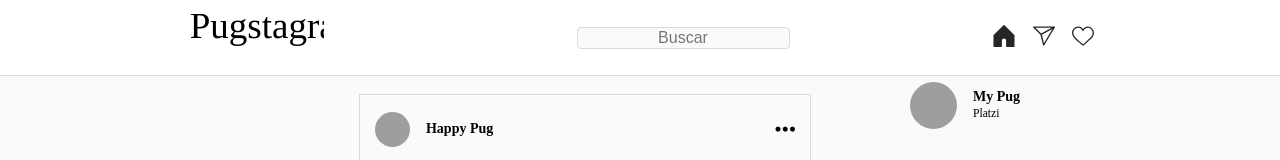
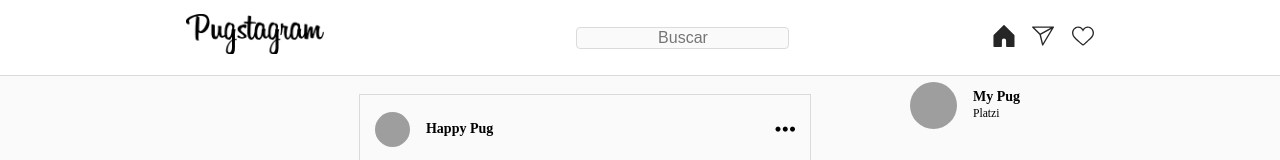
Before and after one commit to gndx/pugstagram, a website: page src/index.html in a window 1280 px wide. Shown: the top 160 px of the page. Drawn offline with Linux system fonts and the light colour scheme; grey boxes are pictures that could not be loaded.

Commit message:
resultado final

```diff
--- a/src/index.html
+++ b/src/index.html
@@ -14,7 +14,7 @@
     <div class="Header-container">
       <div class="Header-content">
         <div class="Header-logo">
-          <h1><img src="./img/pugstagram.svg" style="height: 40px; margin:0"></h1>
+          <h1><img src="./img/logo.png" style="height: 40px; margin:0"></h1>
         </div>
         <div class=" container-buscar" role="button" tabindex="0">
           <input class="button-buscar" type="text" autocapitalize="none" placeholder="Buscar">
```
Also changed, not shown: src/img/logo.png (added), src/img/pugstagram.svg (deleted), 1 other file.
